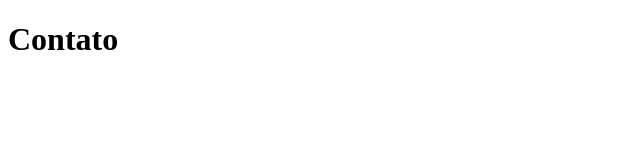
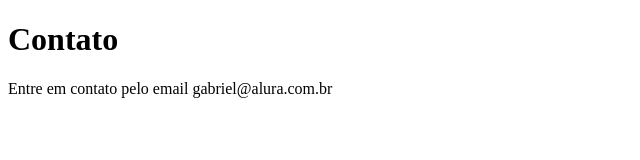
Before and after one commit to GabrielDepiro/sistemas-de-cadastro, a plain HTML site: page contato.html in a window 1280 px wide. Shown: the whole page, without its empty margins (0-640 px from the left). Drawn offline with Linux system fonts and the light colour scheme.

Commit message:
adicionando o email de contato

```diff
--- a/contato.html
+++ b/contato.html
@@ -1,11 +1,15 @@
 <!DOCTYPE html>
 <html lang="pt-br">
+
 <head>
     <meta charset="UTF-8">
     <meta name="viewport" content="width=, initial-scale=1.0">
     <title>Contato</title>
 </head>
+
 <body>
     <h1>Contato</h1>
+    <p>Entre em contato pelo email gabriel@alura.com.br</p>
 </body>
+
 </html>
```
